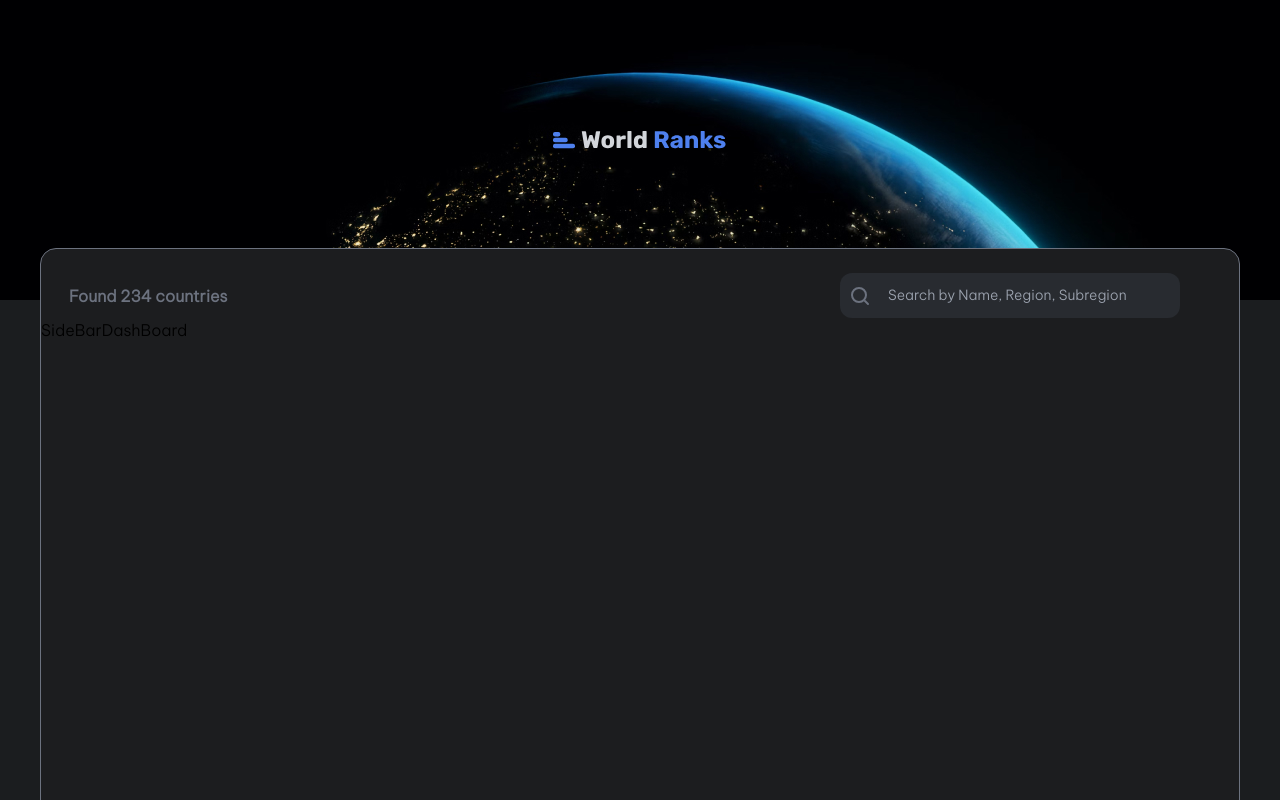
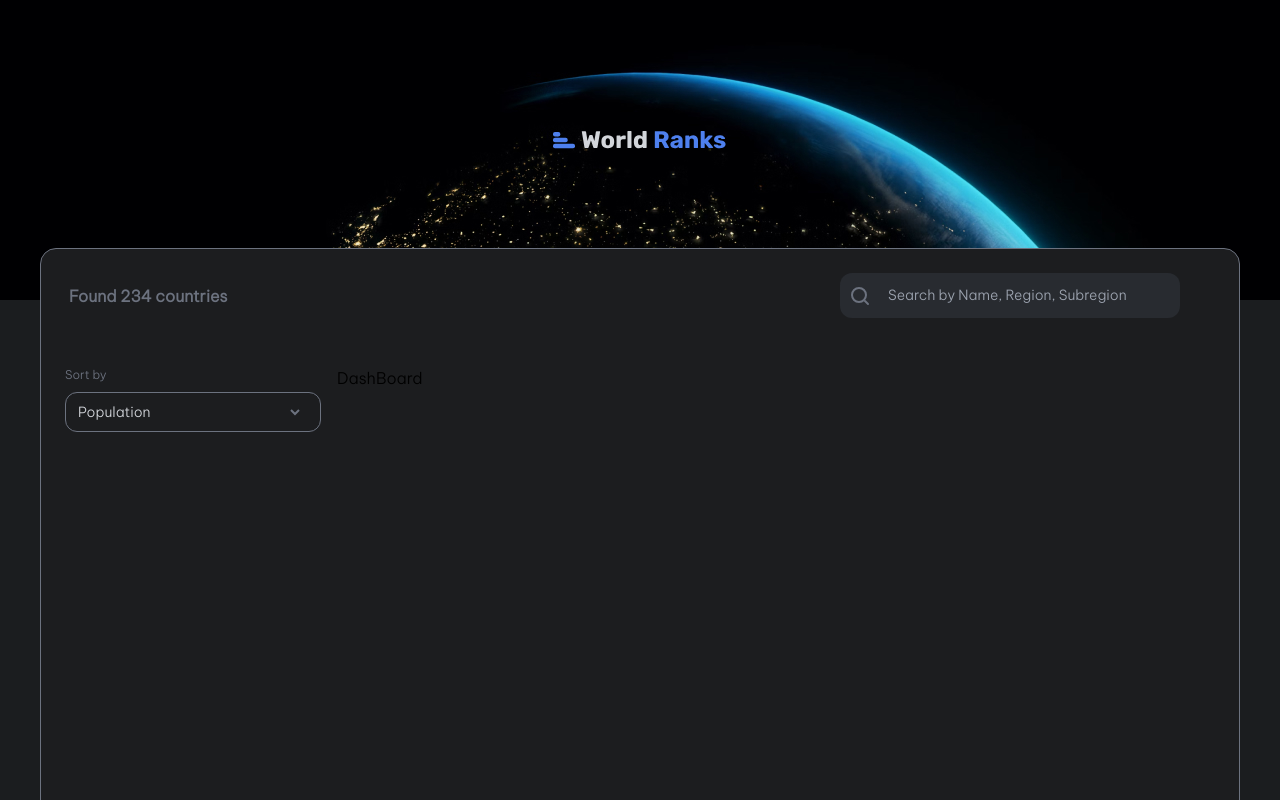
Before and after one commit to Andresfrla/country-page-world-rank, a Next.js app: page / in a window 1280 px wide. Shown: the top 800 px of the page. Built offline with nearby package versions, Linux system fonts and the light colour scheme.

Commit message:
structure the sidebar

```diff
--- /dev/null
+++ b/src/app/Detail/[country]/page.jsx
@@ -0,0 +1,9 @@
+import React from 'react'
+
+const CountryPage = () => {
+  return (
+    <div>CountryPage</div>
+  )
+}
+
+export default CountryPage
--- /dev/null
+++ b/src/app/_components/_SideBar/_components/page.jsx
@@ -0,0 +1,18 @@
+import * as React from 'react';
+import { Dropdown } from '@mui/base/Dropdown';
+import { Menu } from '@mui/base/Menu';
+import { MenuButton as BaseMenuButton, MenuButton } from '@mui/base/MenuButton';
+import { MenuItem as BaseMenuItem, menuItemClasses } from '@mui/base/MenuItem';
+
+const Sort = () => {
+  return (
+    <div >
+        <h3 className='text-[#6C727F] text-sm'>Sort by</h3>
+        <Dropdown className="h-10 w-64 border border-[#282B30]">
+            <MenuButton className="flex flex-row gap-32 h-10 w-64 pl-3 mt-2 border border-[#6C727F] rounded-xl items-center font-medium text-[#D2D5DA] text-base">Population <img src="/Expand_down.svg" alt="Correct" className="size-4 ml-2" /></MenuButton>
+        </Dropdown>
+    </div>
+  )
+}
+
+export default Sort
--- a/src/app/_components/_SideBar/page.jsx
+++ b/src/app/_components/_SideBar/page.jsx
@@ -1,8 +1,11 @@
-import React from 'react'
+import Sort from './_components/page'
 
 const SideBar = () => {
   return (
-    <div>SideBar</div>
+    <div className='flex flex-col ml-6 mr-4'>
+      <Sort />
+      { /* <Region /> */}
+    </div>
   )
 }
 
--- a/src/app/page.js
+++ b/src/app/page.js
@@ -8,8 +8,8 @@ export default function Home() {
       <img src="/Logo.svg" alt="Logo" className="pt-32"/>
         <div className="flex flex-col bg-[#1C1D1F] rounded-2xl w-[1200px] h-[870px] mt-24 border-[0.1px] border-[#6C727F]">
           <SearchBar/>
-          <div className="flex">
-            <SideBar />
+          <div className="flex mt-12">
+            <SideBar/>
             <DashBoard/>
           </div>
         </div>
```
Also changed, not shown: package.json (+8 -5 lines), 1 other file (tests, documents, lock files or other folders).
